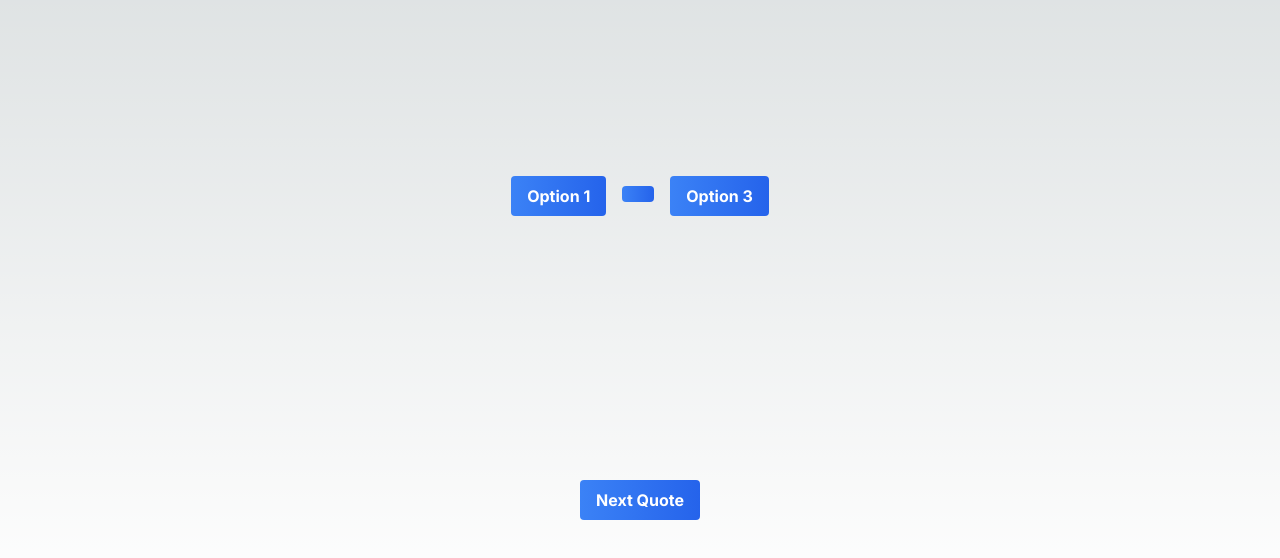
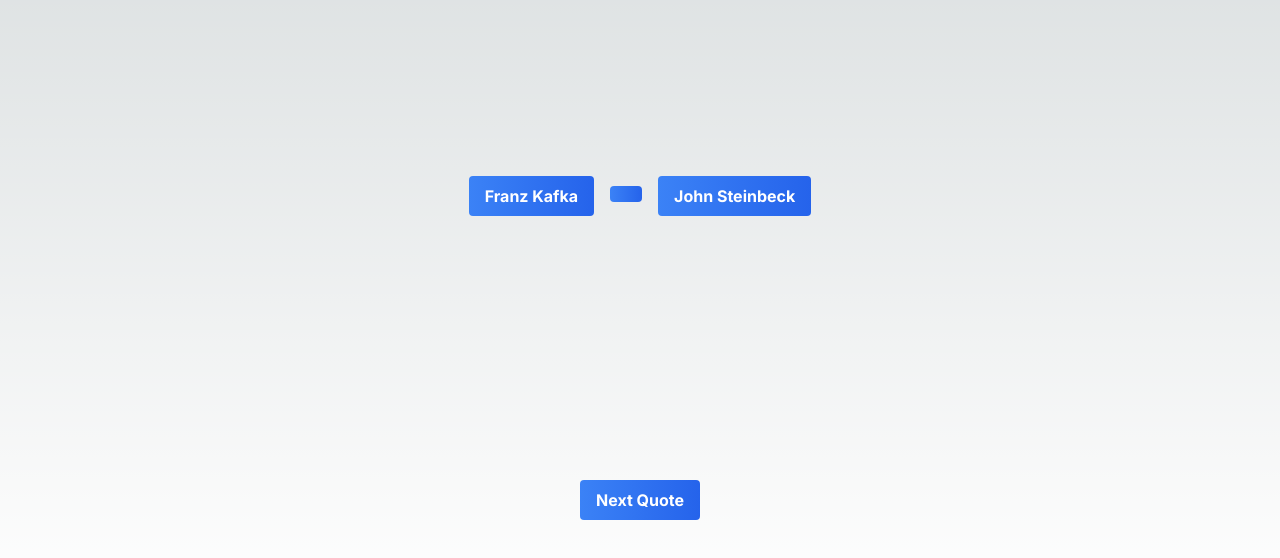
Before and after one commit to wkl761212/moviequote, a Next.js app: page / in a window 1280 px wide. Shown: the part 184-742 px from the top of the page. Built offline with nearby package versions, Linux system fonts and the light colour scheme; no server answers.

Commit message:
update option 1,2

```diff
--- a/app/page.js
+++ b/app/page.js
@@ -1,10 +1,11 @@
 'use client';
 import Image from 'next/image'
 import React, { useState, useEffect } from 'react';
-
+import authorsList from './authors.json';
 const Home = () => {
   // State to store the quote
   const [quote, setQuote] = useState({ q: '', a: '' });
+  const [options, setOptions] = useState({ option1: '', option2: '' });
   // Fetch data from the API
   async function getQuote() {
     try {
@@ -18,36 +19,39 @@ const Home = () => {
       console.error("Error fetching quote: ", error);
     }
   }
+  function getRandomAuthors() {
+    const shuffled = authorsList.authors.sort(() => 0.5 - Math.random());
+    return { option1: shuffled[0].name, option2: shuffled[1].name };
+  }
 
 // Use useEffect to fetch data when the component mounts
   useEffect(() => {
     getQuote();
+    setOptions(getRandomAuthors());
   }, []);
 
   const handleNewQuote = () => {
     getQuote();
+    setOptions(getRandomAuthors());
   };
-  const parisienneStyle = {
-    fontFamily: "'Parisienne', cursive",
-    // You can add more styles here as needed
-  };
+
   return (
     <main className="flex min-h-screen flex-col items-center justify-between p-24">
   <div>
-  <p style={parisienneStyle}>{quote.q}</p> {/* Apply the Parisienne font here */}
+    <p>{quote.q}</p>
     <p>{quote.a}</p>
   </div>
 
   {/* Flex container for buttons */}
   <div className="flex justify-center space-x-4">
     <div>
-      <button onClick={handleNewQuote} className="bg-gradient-to-r from-blue-500 to-blue-600 hover:from-blue-600 hover:to-blue-700 text-white font-bold py-2 px-4 rounded">Option 1</button>
+      <button onClick={handleNewQuote} className="bg-gradient-to-r from-blue-500 to-blue-600 hover:from-blue-600 hover:to-blue-700 text-white font-bold py-2 px-4 rounded">{options.option1}</button>
     </div>
     <div>
       <button onClick={handleNewQuote} className="bg-gradient-to-r from-blue-500 to-blue-600 hover:from-blue-600 hover:to-blue-700 text-white font-bold py-2 px-4 rounded">{quote.a}</button>
     </div>
     <div>
-      <button onClick={handleNewQuote} className="bg-gradient-to-r from-blue-500 to-blue-600 hover:from-blue-600 hover:to-blue-700 text-white font-bold py-2 px-4 rounded">Option 3</button>
+      <button onClick={handleNewQuote} className="bg-gradient-to-r from-blue-500 to-blue-600 hover:from-blue-600 hover:to-blue-700 text-white font-bold py-2 px-4 rounded">{options.option2}</button>
     </div>
   </div>
   <div>
```
